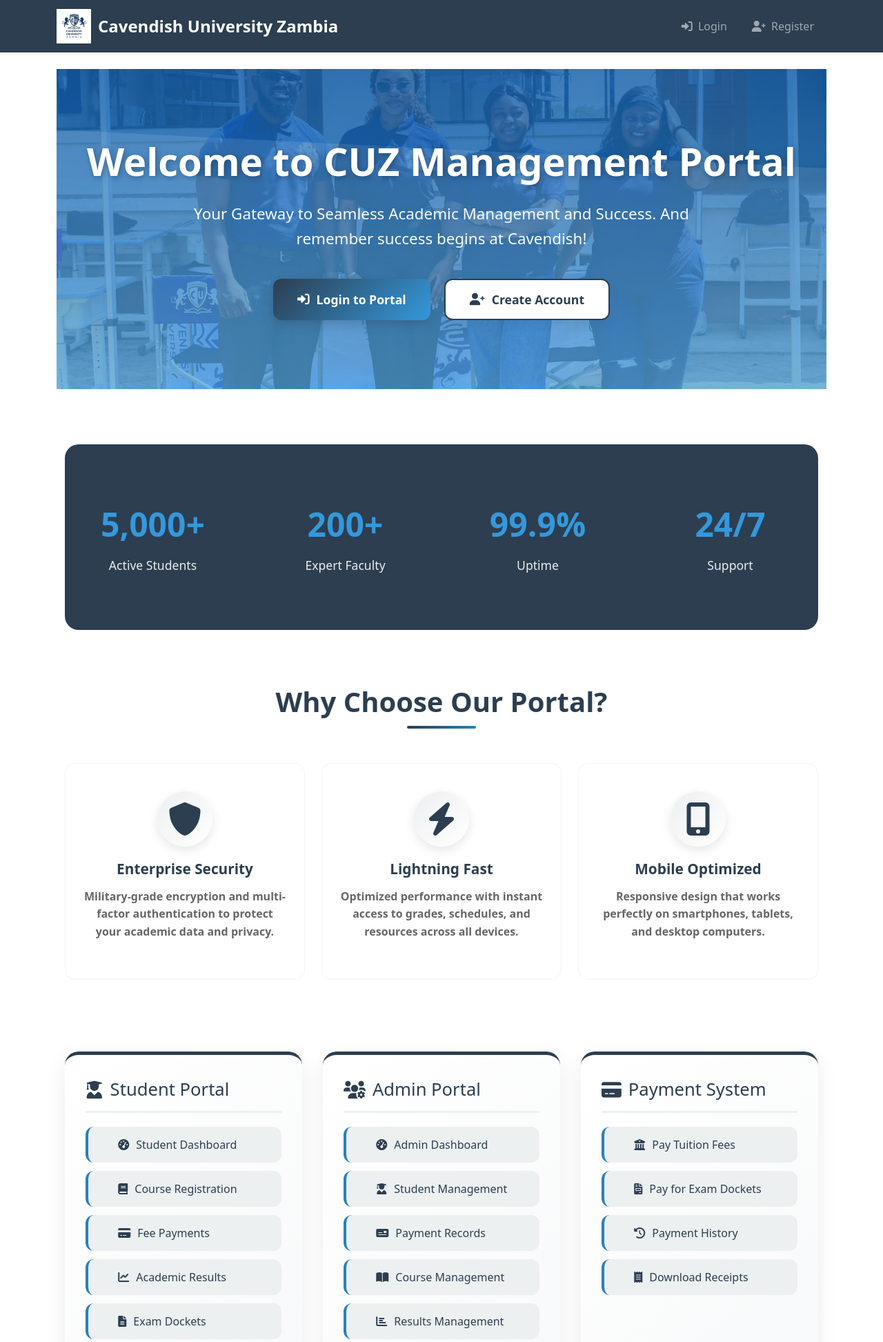
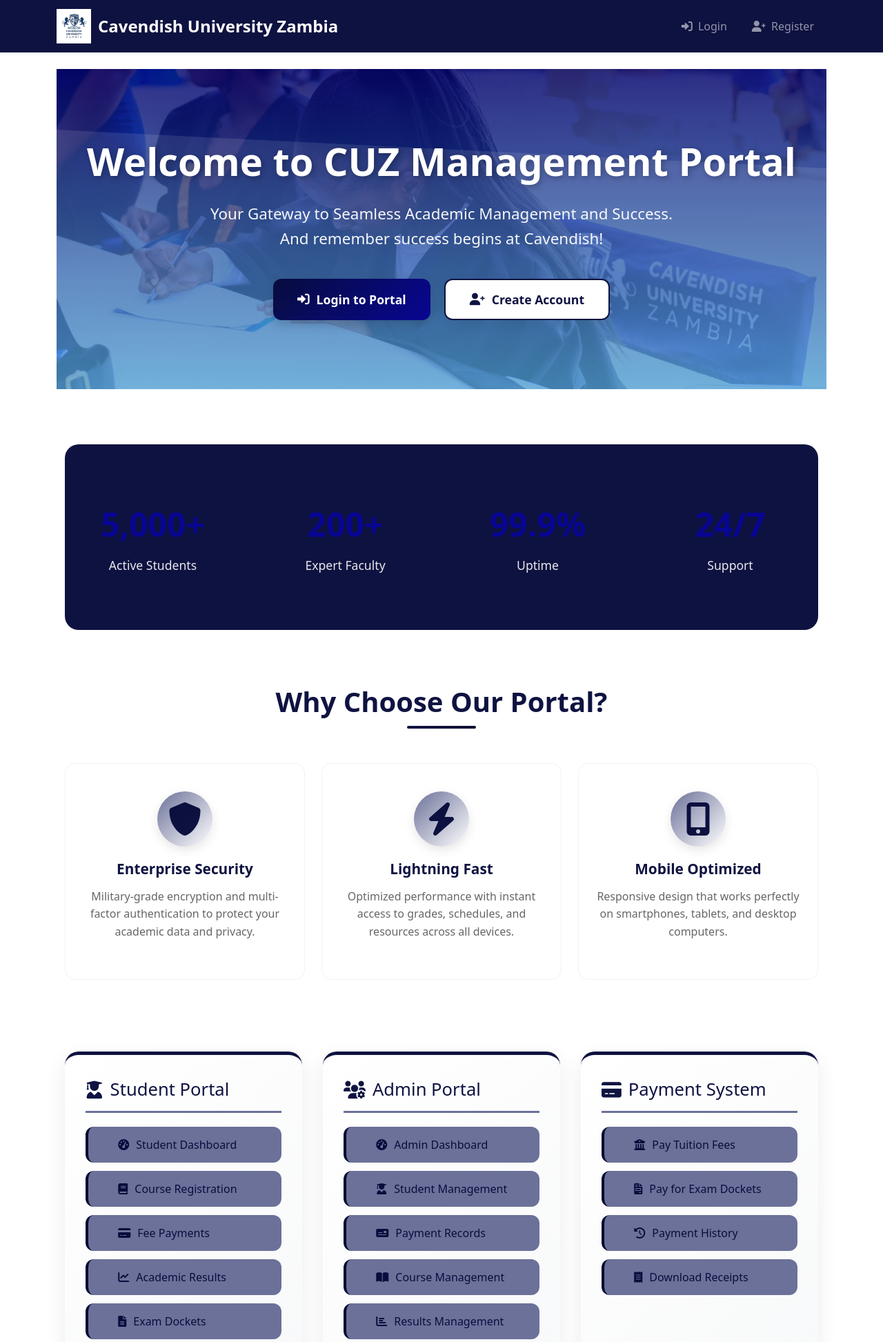
Before and after one commit to LittleCoderMae/CavendishSchoolPortal-, a Flask app: page / in a window 1280 px wide. Shown: the top 1945 px of the page at 69% size. Run offline with Flask 3, Linux system fonts and the light colour scheme.

Commit message:
initial commit

```diff
--- a/templates/base.html
+++ b/templates/base.html
@@ -9,9 +9,9 @@
     <link href="https://cdnjs.cloudflare.com/ajax/libs/font-awesome/6.0.0/css/all.min.css" rel="stylesheet">
     <style>
         :root {
-            --primary-blue: #0941aac3;
-            --secondary-blue: #0941aac3;
-            --accent-blue: #0941aac3;
+            --primary-blue: #120488c3;
+            --secondary-blue: #120488c3;
+            --accent-blue: #120488c3;
             --light-blue: #e8f0fe;
         }
 
--- a/templates/index.html
+++ b/templates/index.html
@@ -7,17 +7,18 @@
 <style>
     /* Enhanced CSS with better organization and additional polish */
     :root {
-        --primary-blue: #2c3e50;
-        --secondary-blue: #3498db;
-        --accent-blue: #2980b9;
-        --light-blue: #ecf0f1;
-        --success-green: #27ae60;
-        --warning-orange: #f39c12;
-    }
+
+    --primary-blue: #050939f5;
+    --secondary-blue: #080693;
+    --accent-blue: #02052df7;
+    --light-blue: #6b7199;
+    --success-green: #197f13c3;
+    --warning-orange: #b56a0df5;
+}
 
     .hero-section {
-        background:  linear-gradient(rgba(18, 96, 174, 0.8), rgba(52, 152, 219, 0.7)),
-        url("/static/images/cuz5.jpg") center/cover no-repeat;
+        background:  linear-gradient(rgba(3, 3, 112, 0.8), rgba(52, 152, 219, 0.7)),
+        url("/static/images/cuz3.jpg") center/cover no-repeat;
         color: white;
         padding: 100px 0;
         text-align: center;
@@ -378,7 +379,7 @@
     <div class="hero-section">
         <div class="container">
             <h1>Welcome to CUZ Management Portal</h1>
-            <p>Your Gateway to Seamless Academic Management and Success.<b>
+            <p>Your Gateway to Seamless Academic Management and Success.<br>
             And remember success begins at Cavendish!</p>
             <div class="auth-buttons">
                 <a href="/auth/login" class="btn btn-primary">
```
Also changed, not shown: templates/auth/login.html (+7 -6 lines), templates/auth/register.html (+5 -5 lines).
